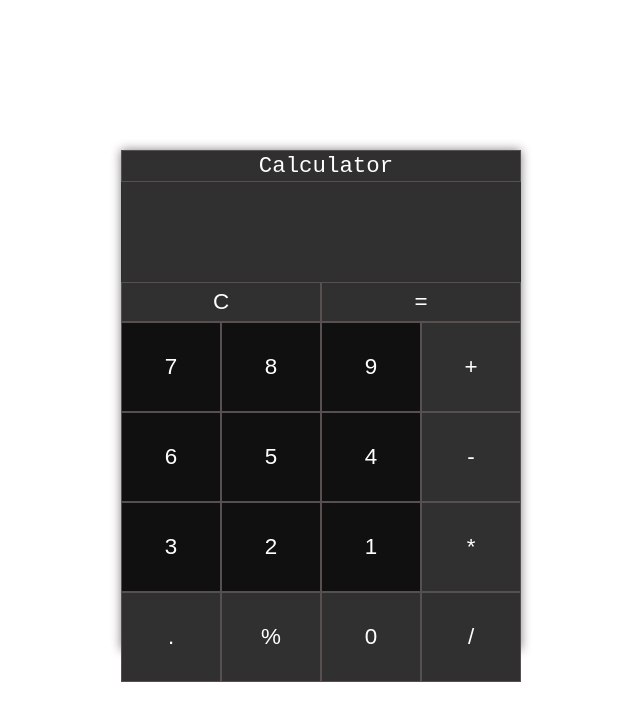
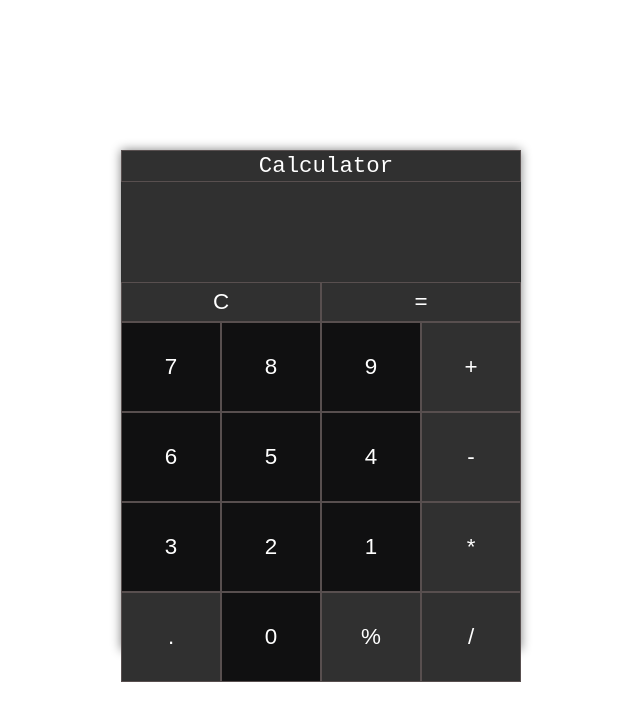
Before and after one commit to Fuad9/simple-calculator, a plain HTML site: page index.html in a window 1280 px wide. Shown: the whole page, without its empty margins (319-959 px from the left). Drawn offline with Linux system fonts and the light colour scheme.

Commit message:
number pad updated

```diff
--- a/index.html
+++ b/index.html
@@ -41,8 +41,8 @@
             </div>
             <div class="layer1">
                 <input type="button" name=" " class="oper" value="." onclick="calcy.answer.value +='=' ">
+                <input type="button" name=" " class="main_num" value="0" onclick="calcy.answer.value +='0' ">
                 <input type="button" name=" " class="oper" value="%" onclick="calcy.answer.value +='%' ">
-                <input type="button" name=" " class="oper" value="0" onclick="calcy.answer.value +='0' ">
                 <input type="button" name=" " class="oper" value="/" onclick="calcy.answer.value +='/' ">
             </div>
 
```
